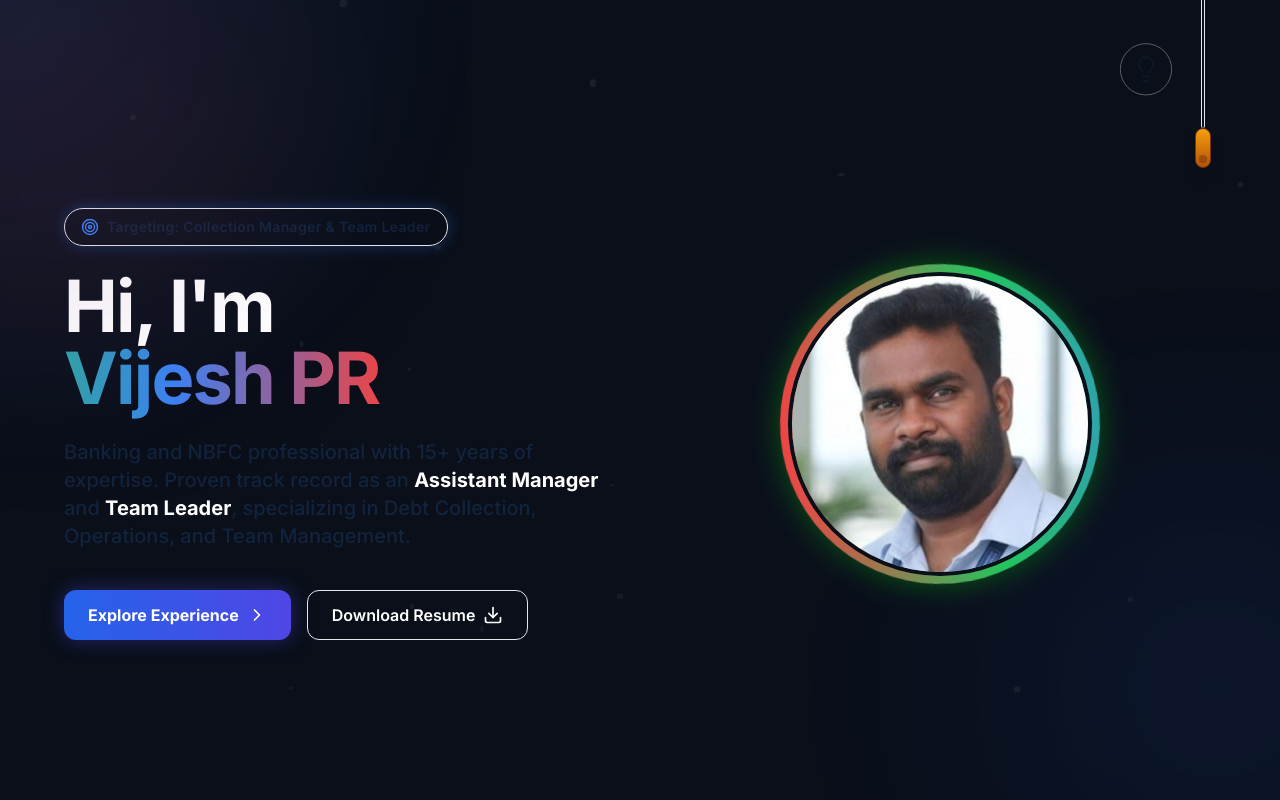
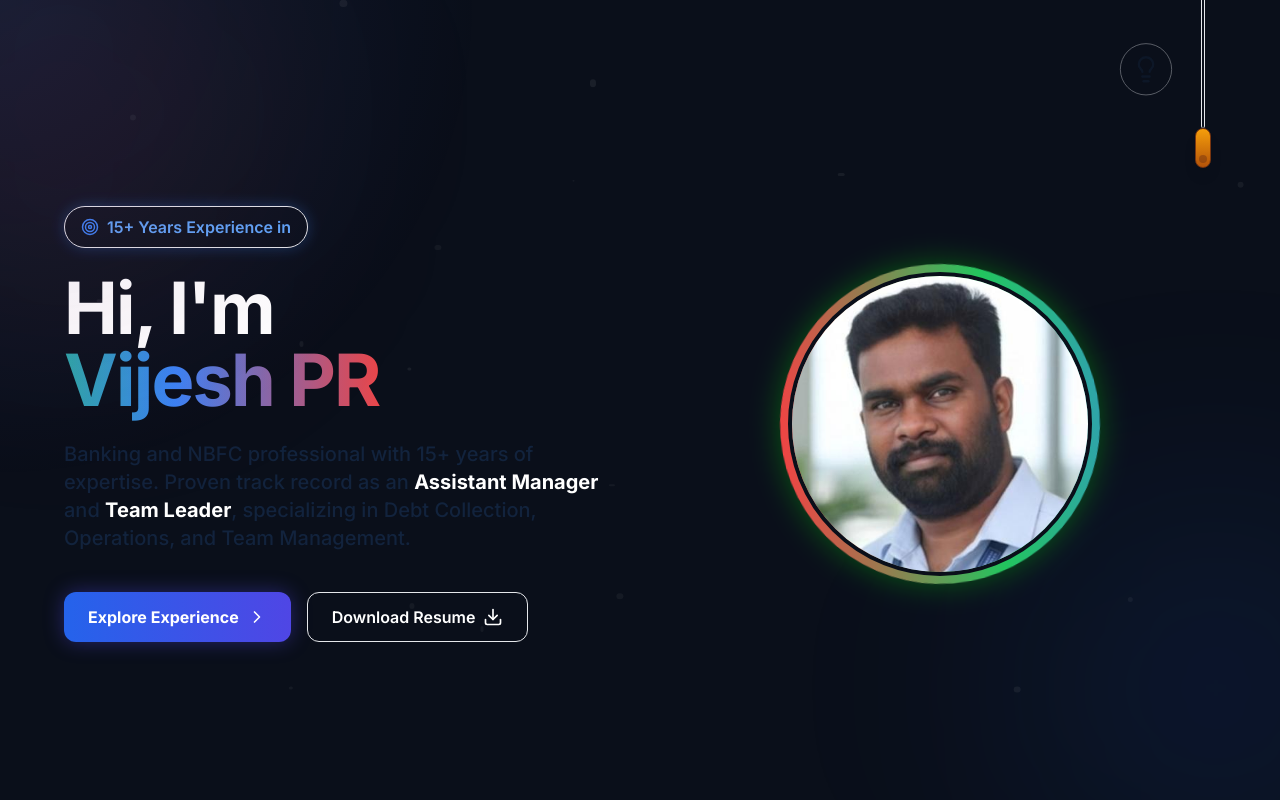
Before and after one commit to vijeshpr/vijeshpr, a React (Vite) app: page / in a window 1280 px wide. Shown: the top 800 px of the page. Built offline with nearby package versions, Linux system fonts and the light colour scheme.

Commit message:
Update App.tsx

```diff
--- a/src/App.tsx
+++ b/src/App.tsx
@@ -1,15 +1,65 @@
-import { useState, useEffect } from 'react';
+import React, { useState, useEffect } from 'react';
 import { motion, Variants } from 'framer-motion';
 import { Mail, ChevronRight, Target, MapPin, Phone, Download, Award, Lightbulb } from 'lucide-react';
 import './App.css';
+
+// Typing Effect Component
+const TypingEffect = ({ words }: { words: string[] }) => {
+  const [index, setIndex] = useState(0);
+  const [subIndex, setSubIndex] = useState(0);
+  const [reverse, setReverse] = useState(false);
+  const [blink, setBlink] = useState(true);
+
+  // Blinking Cursor Effect
+  useEffect(() => {
+    const timeout = setTimeout(() => setBlink((prev) => !prev), 500);
+    return () => clearTimeout(timeout);
+  }, [blink]);
+
+  // Typing Logic
+  useEffect(() => {
+    if (subIndex === words[index].length + 1 && !reverse) {
+      setTimeout(() => setReverse(true), 1500); // Wait before deleting
+      return;
+    }
+
+    if (subIndex === 0 && reverse) {
+      setReverse(false);
+      setIndex((prev) => (prev + 1) % words.length); // Move to next word
+      return;
+    }
+
+    const timeout = setTimeout(() => {
+      setSubIndex((prev) => prev + (reverse ? -1 : 1));
+    }, Math.max(reverse ? 50 : 100, Math.random() * 150)); // Typing speed
+
+    return () => clearTimeout(timeout);
+  }, [subIndex, index, reverse, words]);
+
+  return (
+    <span className="font-semibold">
+      {`${words[index].substring(0, subIndex)}${blink ? "|" : " "}`}
+    </span>
+  );
+};
 
 function App() {
   const [isLightOn, setIsLightOn] = useState(false);
   const [mousePos, setMousePos] = useState({ x: 0, y: 0 });
 
+  // Array of skills/experience for typing effect
+  const skills = [
+    "15+ Years Experience in Banking",
+    "Expert in Debt Recovery",
+    "Team Management & Leadership",
+    "RCU Field Investigation",
+    "Loan Document Verification",
+    "Risk & Credit Operations"
+  ];
+
   useEffect(() => {
-    const handleMouseMove = (event: MouseEvent) => {
-      setMousePos({ x: event.clientX, y: event.clientY });
+    const handleMouseMove = (e: MouseEvent) => {
+      setMousePos({ x: e.clientX, y: e.clientY });
     };
     window.addEventListener('mousemove', handleMouseMove);
     return () => window.removeEventListener('mousemove', handleMouseMove);
@@ -35,6 +85,7 @@ function App() {
   return (
     <div className={`min-h-screen font-sans overflow-x-hidden transition-colors duration-1000 ${isLightOn ? 'bg-[#f8fafc] text-slate-900 selection:bg-pink-500 selection:text-white' : 'bg-[#0a0f1a] text-slate-100 selection:bg-blue-500 selection:text-white'}`}>
 
+      {/* Interactive Spotlight Effect */}
       <div
         className="pointer-events-none fixed inset-0 z-30 transition-opacity duration-300 hidden md:block"
         style={{
@@ -42,11 +93,12 @@ function App() {
         }}
       />
 
+      {/* Background Floating Particles */}
       <div className="fixed inset-0 z-0 pointer-events-none overflow-hidden">
         {[...Array(20)].map((_, i) => (
           <motion.div
             key={i}
-            className={`absolute rounded-full ${isLightOn ? 'bg-blue-400/20' : 'bg-white/10'}`}
+            className={`absolute rounded-full ${isLightOn ? 'bg-blue-500/20' : 'bg-white/10'}`}
             style={{
               width: Math.random() * 6 + 2 + 'px',
               height: Math.random() * 6 + 2 + 'px',
@@ -67,6 +119,7 @@ function App() {
         ))}
       </div>
 
+      {/* Pull Chain Light Switch Animation */}
       <div className="fixed top-0 right-8 md:right-16 z-50 flex items-start gap-4">
         <div className={`transform origin-top transition-all duration-1000 flex flex-col items-center ${isLightOn ? 'scale-100 opacity-100' : 'scale-90 opacity-40'}`}>
           <div className="w-1 h-12 bg-slate-700"></div>
@@ -79,7 +132,7 @@ function App() {
           drag="y"
           dragConstraints={{ top: 0, bottom: 0 }}
           dragElastic={0.4}
-          onDragEnd={(_event, info) => {
+          onDragEnd={(_e, info) => {
             if (info.offset.y > 40) toggleLight();
           }}
           className="flex flex-col items-center cursor-grab active:cursor-grabbing group"
@@ -93,20 +146,24 @@ function App() {
         </motion.div>
       </div>
 
+      {/* Hero Section */}
       <section className="min-h-screen flex items-center justify-center relative px-6 pt-24 pb-12 z-10">
         <div className={`absolute top-[-10%] left-[-10%] w-96 h-96 rounded-full blur-[120px] transition-opacity duration-1000 ${isLightOn ? 'opacity-0' : 'bg-red-600/10 opacity-100'}`}></div>
         <div className={`absolute bottom-[-10%] right-[-10%] w-96 h-96 rounded-full blur-[120px] transition-opacity duration-1000 ${isLightOn ? 'opacity-0' : 'bg-blue-600/10 opacity-100'}`}></div>
 
         <div className="max-w-6xl mx-auto flex flex-col-reverse md:flex-row items-center justify-between gap-12">
+
+          {/* Text Content */}
           <div className="md:w-1/2 text-center md:text-left">
             <motion.div
               initial={{ opacity: 0, scale: 0.8 }}
               animate={{ opacity: 1, scale: 1 }}
               transition={{ duration: 0.8, ease: "easeOut" }}
-              className={`inline-flex items-center gap-2 px-4 py-2 rounded-full border mb-6 transition-colors duration-1000 ${isLightOn ? 'bg-white border-blue-200 shadow-lg' : 'bg-slate-800/90 border-slate-600 shadow-[0_0_15px_rgba(59,130,246,0.3)]'}`}
+              className={`inline-flex items-center gap-2 px-4 py-2 rounded-full border mb-6 transition-colors duration-1000 ${isLightOn ? 'bg-white border-blue-200 shadow-lg text-blue-700' : 'bg-slate-800/90 border-slate-600 shadow-[0_0_15px_rgba(59,130,246,0.3)] text-blue-400'}`}
             >
               <Target size={18} className="text-blue-500" />
-              <span className={`text-sm font-semibold tracking-wide ${isLightOn ? 'text-slate-700' : 'text-slate-200'}`}>Targeting: Collection Manager & Team Leader</span>
+              {/* Dynamic Typing Effect Here */}
+              <TypingEffect words={skills} />
             </motion.div>
 
             <motion.h1
@@ -145,6 +202,7 @@ function App() {
             </motion.div>
           </div>
 
+          {/* Profile Photo */}
           <motion.div
             initial={{ opacity: 0, x: 40 }}
             animate={{ opacity: 1, x: 0 }}
@@ -166,6 +224,7 @@ function App() {
         </div>
       </section>
 
+      {/* Experience Section */}
       <section id="experience" className={`py-24 px-6 relative border-t transition-colors duration-1000 z-10 ${isLightOn ? 'bg-white/50 border-slate-200' : 'bg-slate-900/50 border-slate-800'}`}>
         <div className="max-w-5xl mx-auto">
           <motion.div
@@ -253,6 +312,7 @@ function App() {
         </div>
       </section>
 
+      {/* Contact Section */}
       <section id="contact" className="py-32 px-6 relative overflow-hidden z-10">
         <div className="max-w-4xl mx-auto">
           <motion.div
```
